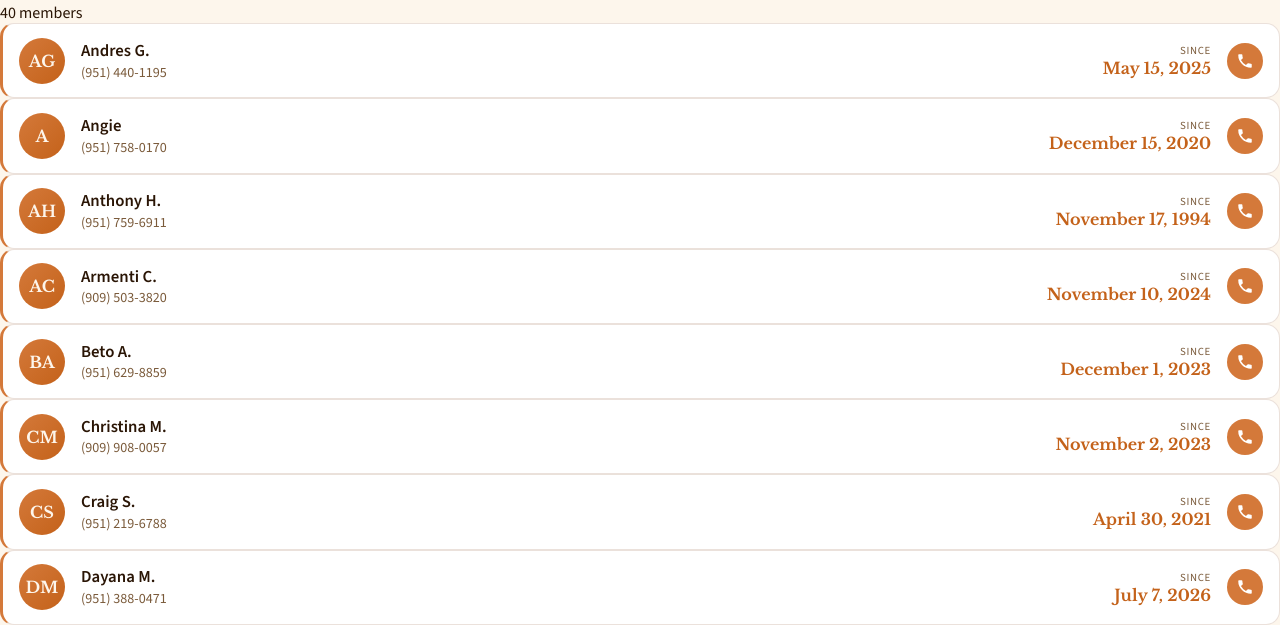
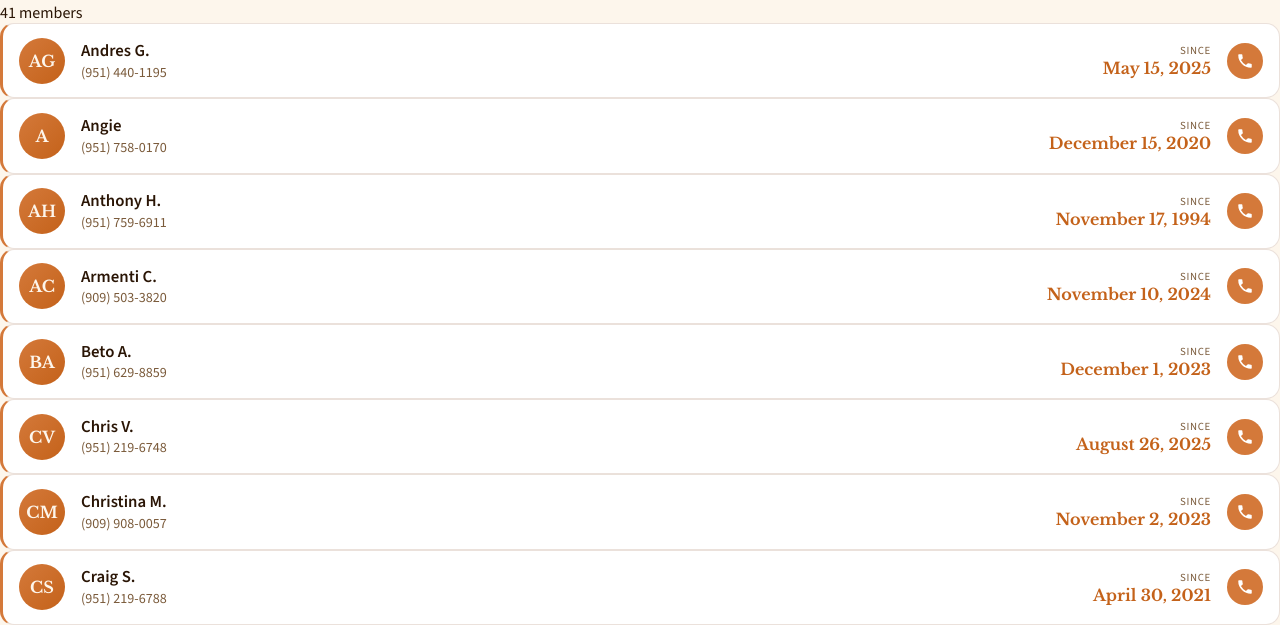
Before and after one commit to VectorM77/AttitudeAdjustPhoneList, a plain HTML site: page index.html in a window 1280 px wide. Shown: the part 501-1126 px from the top of the page. Drawn offline with nearby package versions, Linux system fonts and the light colour scheme.

Commit message:
Update index.html

```diff
--- a/index.html
+++ b/index.html
@@ -431,6 +431,11 @@ const members = [
     "sober": "December 1, 2023"
   },
   {
+    "name": "Chris V.",
+    "phone": "(951) 219-6748",
+    "sober": "August 26, 2025"
+  },
+  {
     "name": "Christina M.",
     "phone": "(909) 908-0057",
     "sober": "November 2, 2023"
@@ -607,7 +612,7 @@ const members = [
   }
 ];
 
-const LAST_UPDATED = "October 27, 2026";
+const LAST_UPDATED = "November 6, 2026";
 
 function getInitials(name) {
   const parts = name.replace(/\(.*?\)/g, '').trim().split(/\s+/);
```
